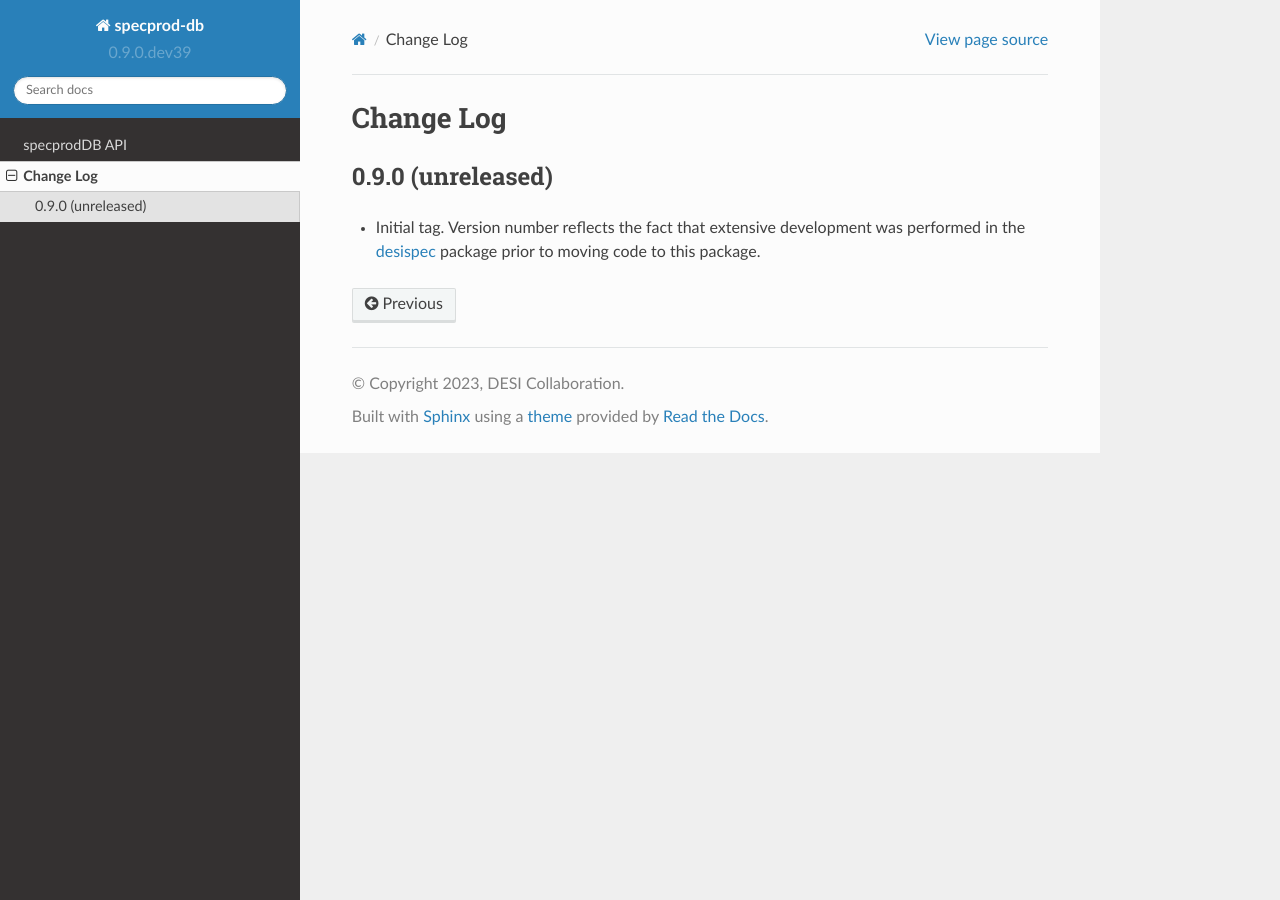
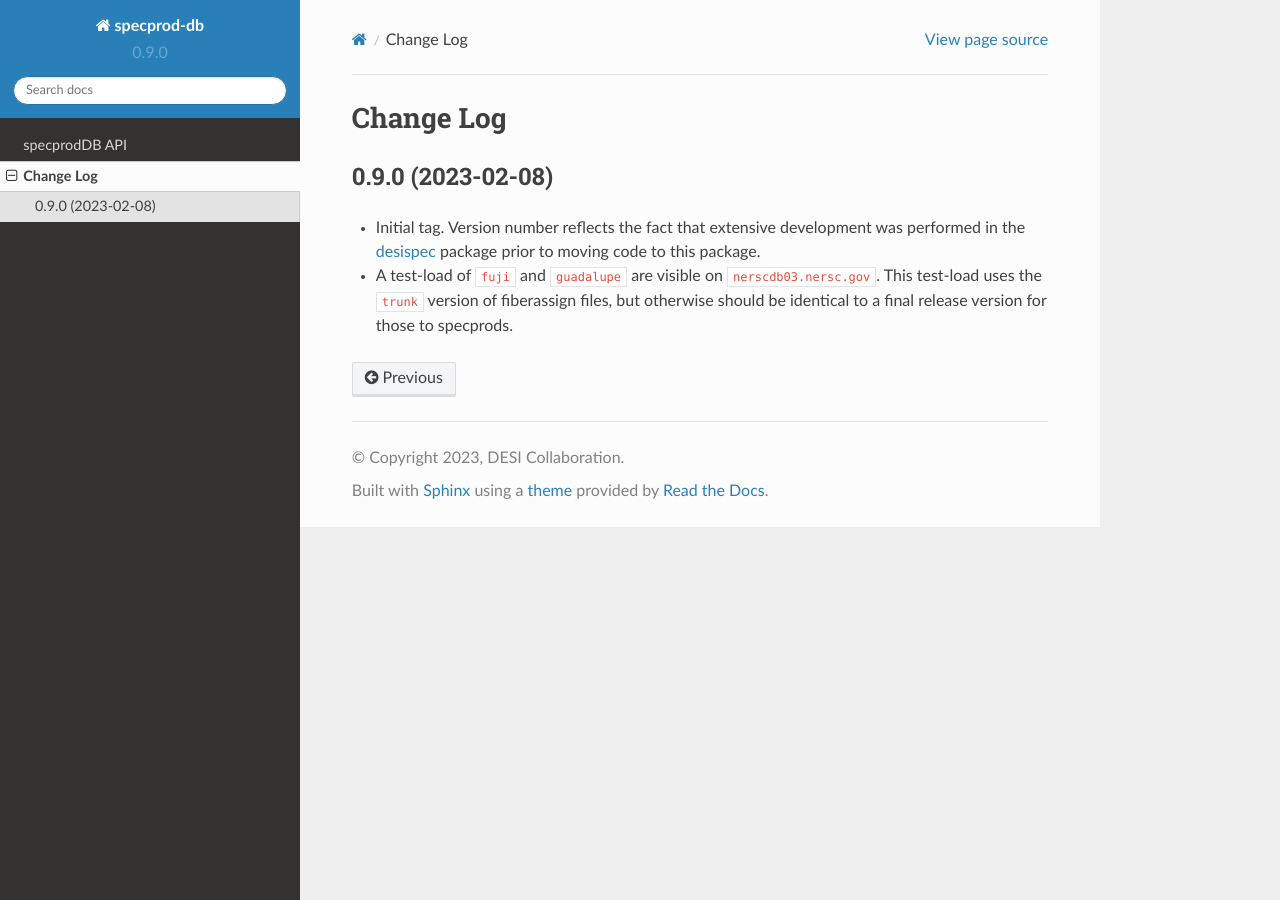
Before and after one commit to desihub/specprod-db, a Sphinx documentation site: the page built from doc/changes.rst, in a window 1280 px wide. Built offline with Sphinx 7.4.7 and the Read the Docs theme 2.0.0, drawn with Linux system fonts in a browser that asks for light colours.

Commit message:
preparing to tag

```diff
--- a/doc/changes.rst
+++ b/doc/changes.rst
@@ -2,11 +2,14 @@
 Change Log
 ==========
 
-0.9.0 (unreleased)
+0.9.0 (2023-02-08)
 ------------------
 
 * Initial tag. Version number reflects the fact that extensive development
   was performed in the desispec_ package prior to moving code to this
   package.
+* A test-load of ``fuji`` and ``guadalupe`` are visible on ``nerscdb03.nersc.gov``.
+  This test-load uses the ``trunk`` version of fiberassign files, but otherwise
+  should be identical to a final release version for those to specprods.
 
 .. _desispec: https://github.com/desihub/desispec
--- a/py/specprodDB/_version.py
+++ b/py/specprodDB/_version.py
@@ -1 +1 @@
-__version__ = '0.9.0.dev39'
+__version__ = '0.9.0'
```
